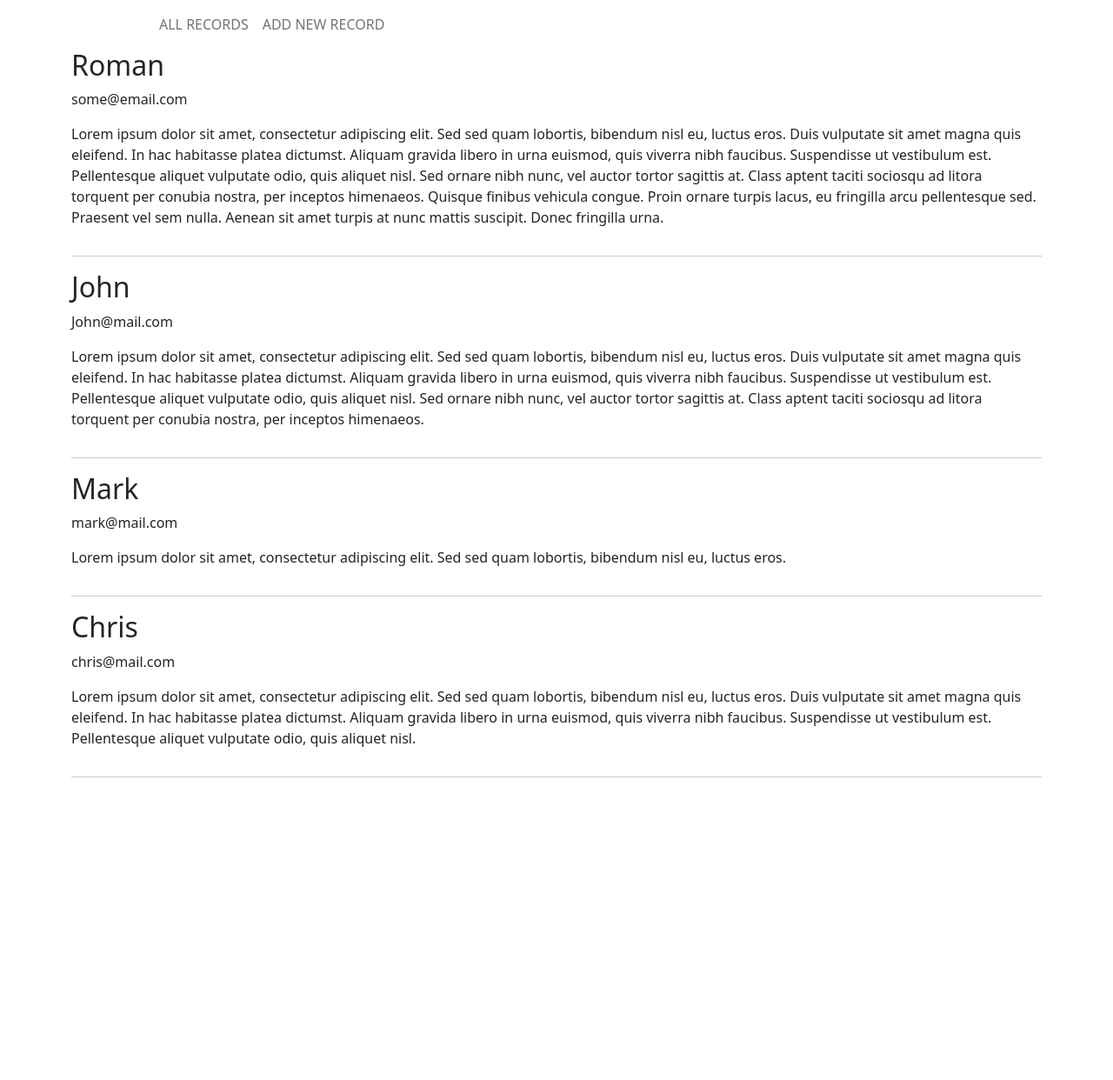
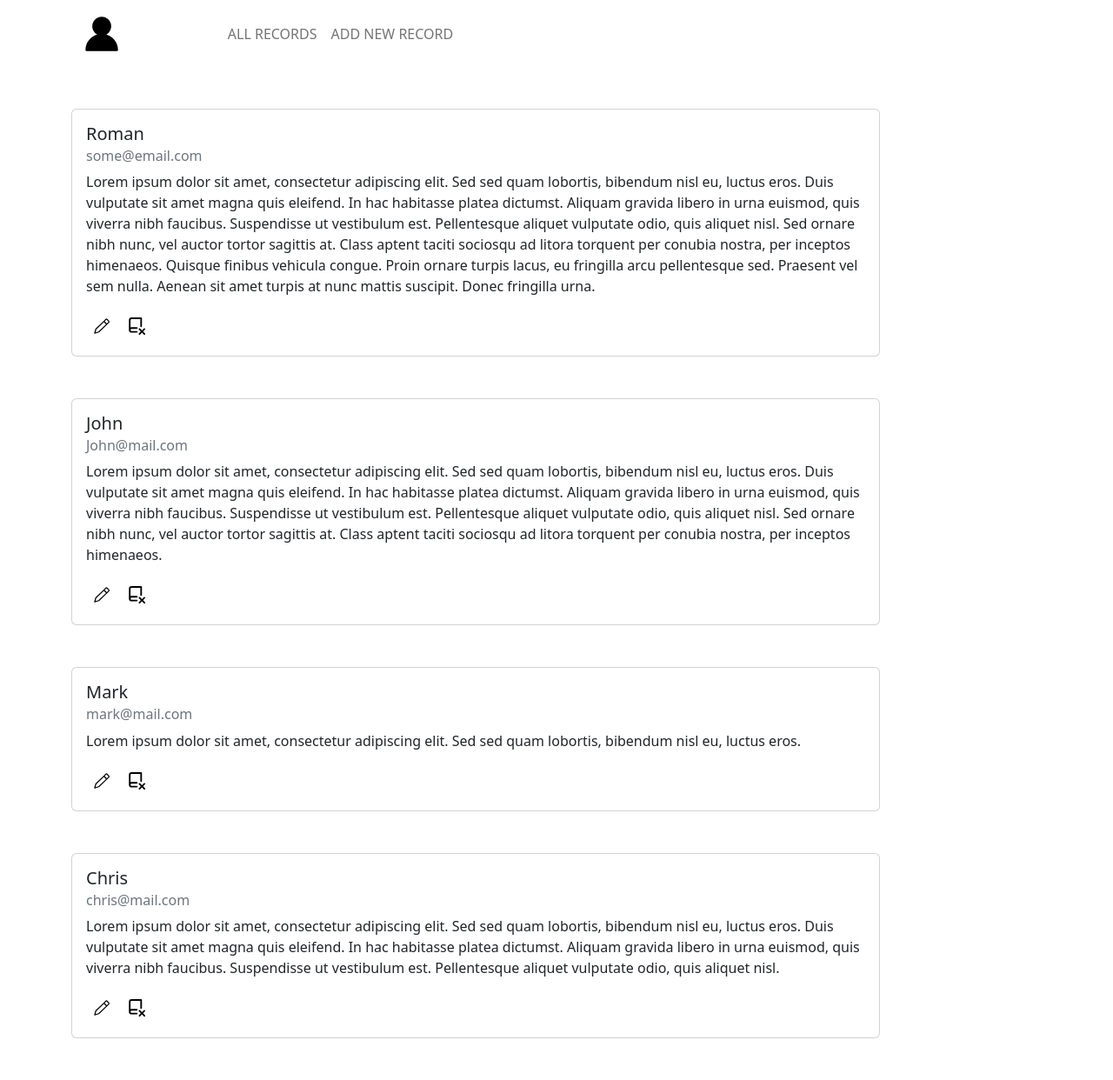
Before and after one commit to romeeeoo/test_7_tarassenko_roman, a Django app: page / in a window 1280 px wide. Shown: the whole page at 87% size. Before the commit the page ends 894 px from the top, so only its background shows below. Run offline with Django 4.2, Linux system fonts and the light colour scheme; data comes from the database, SQL or seed files in the repository.

Commit message:
Доработана версвка и добавлены иконки на ссылки удаления и редактирования записи.
- подключены статические файлы в base.html, index.html
- стилизованы кнопку бутстрапом

```diff
--- /dev/null
+++ b/guest_book_app/static/css/style.css
@@ -0,0 +1,4 @@
+.action-icons {
+    width: 20px;
+    high: 20px;
+}
--- a/guest_book_app/templates/base.html
+++ b/guest_book_app/templates/base.html
@@ -1,14 +1,21 @@
+{% load static %}
+
 <!DOCTYPE html>
 <html lang="en">
 <head>
     <meta charset="UTF-8">
     <link rel="stylesheet" href="https://cdn.jsdelivr.net/npm/bootstrap@5.2.1/dist/css/bootstrap.min.css">
     <script src="https://cdn.jsdelivr.net/npm/bootstrap@5.2.1/dist/js/bootstrap.bundle.min.js"></script>
+    <link rel="stylesheet" href="{% static "css/style.css" %}">
     <title>{% block title %} Guest Book {% endblock %}</title>
 </head>
 <body>
 <nav class="navbar navbar-expand-lg navbar-light">
     <div class="container">
+        <a class="navbar-brand" href="{% url "index" %}">
+            <img src="{% static "img/logo.svg" %}" alt="Mini Market" width="70" height="50"
+                 class="d-inline-block align-text-top">
+        </a>
         <button class="navbar-toggler" type="button" data-bs-toggle="collapse"
                 data-bs-target="#navbarSupportedContent" aria-controls="navbarSupportedContent"
                 aria-expanded="false" aria-label="Toggle navigation">
--- a/guest_book_app/templates/index.html
+++ b/guest_book_app/templates/index.html
@@ -1,25 +1,23 @@
 {% extends "base.html" %}
+{% load static %}
 
 {% block title %} All Records {% endblock %}
 
 {% block content %}
     {% for record in records %}
-        <div>
-            <div class="row">
-                <h2>{{ record.author }}</h2>
+        <div class="card col-lg-10 col-md-10 col-sm-10 mb-5 mt-5">
+            <div class="card-body">
+                <h5 class="card-title">{{ record.author }}</h5>
+                <h6 class="card-subtitle mb-2 text-muted">{{ record.email }}</h6>
+                <p class="card-text">{{ record.text }}</p>
+
+                <a href="{% url 'update_record' record.pk %}"><img class="action-icons m-2"
+                                                                   src="{% static "img/pencil.svg" %}"
+                                                                   alt="delete"></a>
+                <a href="{% url 'delete_record' record.pk %}"><img class="action-icons m-2"
+                                                                   src="{% static "img/repo-deleted.svg" %}"
+                                                                   alt="delete"></a>
             </div>
-            <div class="row">
-                <p>{{ record.email }}</p>
-            </div>
-            <div class="row">
-                    <p>{{ record.text }}</p>
-            </div>
-{#            <div class="row">#}
-{#                <a href="{% url 'update_task' task.pk  %}">edit...</a>#}
-{#                <a href="{% url 'detailed_task' task.pk %}">more...</a>#}
-{#                <a href="{% url 'delete_task' task.pk %}">delete...</a>#}
-{#            </div>#}
-            <hr>
         </div>
     {% endfor %}
 {% endblock %}
--- a/guest_book_app/templates/partial/record_form.html
+++ b/guest_book_app/templates/partial/record_form.html
@@ -2,4 +2,4 @@
 
 {{ form.as_p }}
 
-<input type="submit" value="{{ button_text }}">
+<input class="btn btn-primary" type="submit" value="{{ button_text }}">
--- a/guest_book_app/templates/update_record.html
+++ b/guest_book_app/templates/update_record.html
@@ -3,7 +3,7 @@
 {% block title %} New Record {% endblock %}
 
 {% block content %}
-<h1>Create New Record</h1>
+<h1>Update Record</h1>
     <form action="" method="POST">
        {%  include "partial/record_form.html" with button_text="UPDATE" %}
     </form>
```
Also changed, not shown: guest_book_app/static/img/logo.svg (added), guest_book_app/static/img/pencil.svg (added), guest_book_app/static/img/repo-deleted.svg (added).
